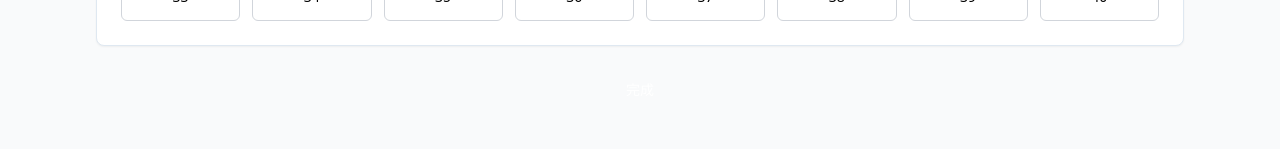
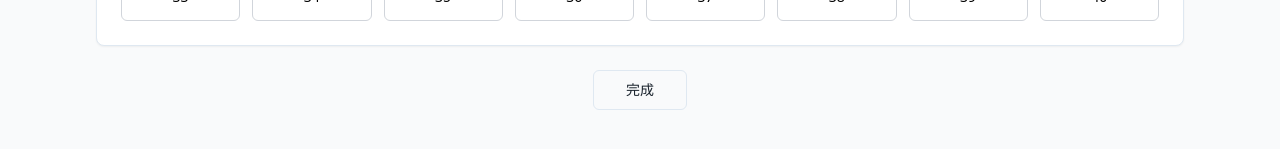
Before and after one commit to u802054-byte999/body-point-tracker, a React (Vite) app: page /patient/1/treatment/acupoints in a window 1280 px wide. Shown: the part 485-634 px from the top of the page. Built offline with nearby package versions, Linux system fonts and the light colour scheme.

Commit message:
Modify "Complete" button style

```diff
--- a/src/pages/AcupointSelection.tsx
+++ b/src/pages/AcupointSelection.tsx
@@ -87,8 +87,9 @@ const AcupointSelection = () => {
 
         <div className="text-center">
           <Button
+            variant="outline"
             onClick={handleComplete}
-            className="bg-medical-600 hover:bg-medical-700 text-white px-8 py-3"
+            className="bg-background text-foreground border-border hover:bg-accent hover:text-accent-foreground px-8 py-3"
           >
             完成
           </Button>
```
